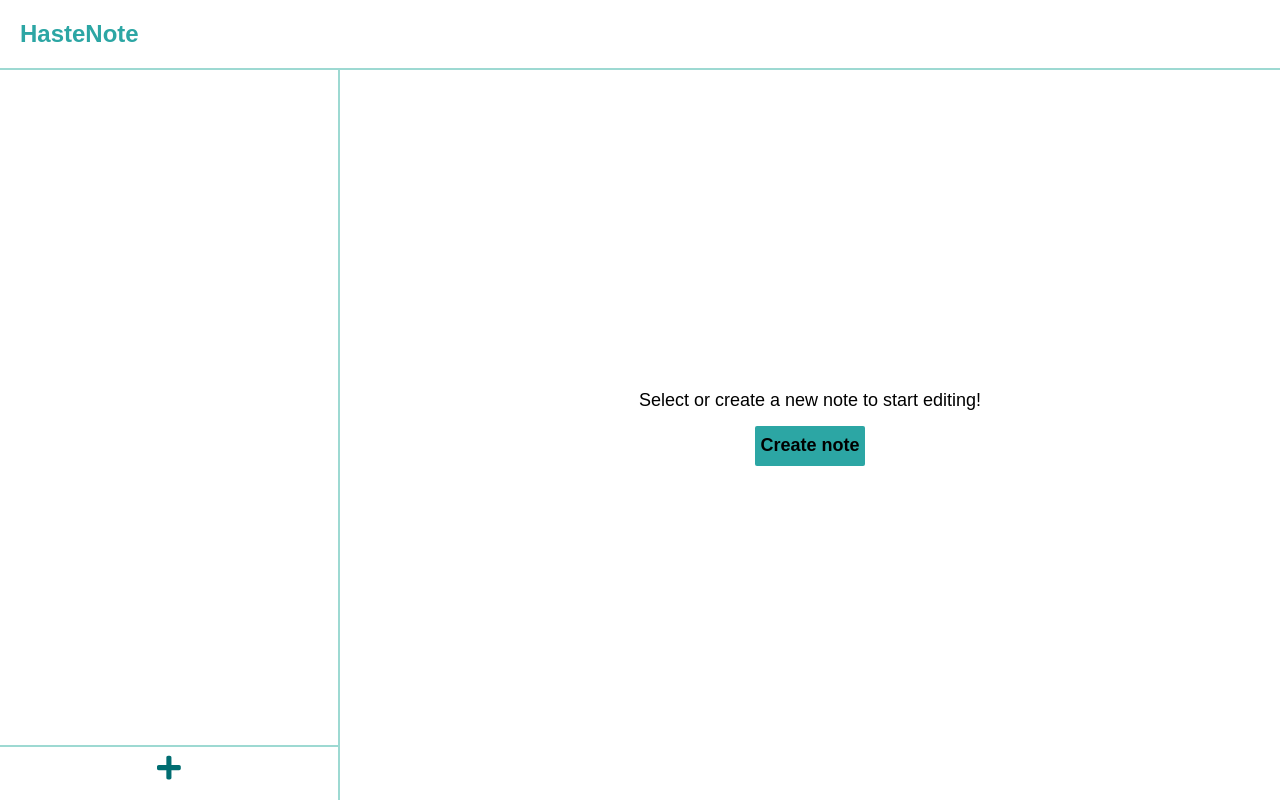
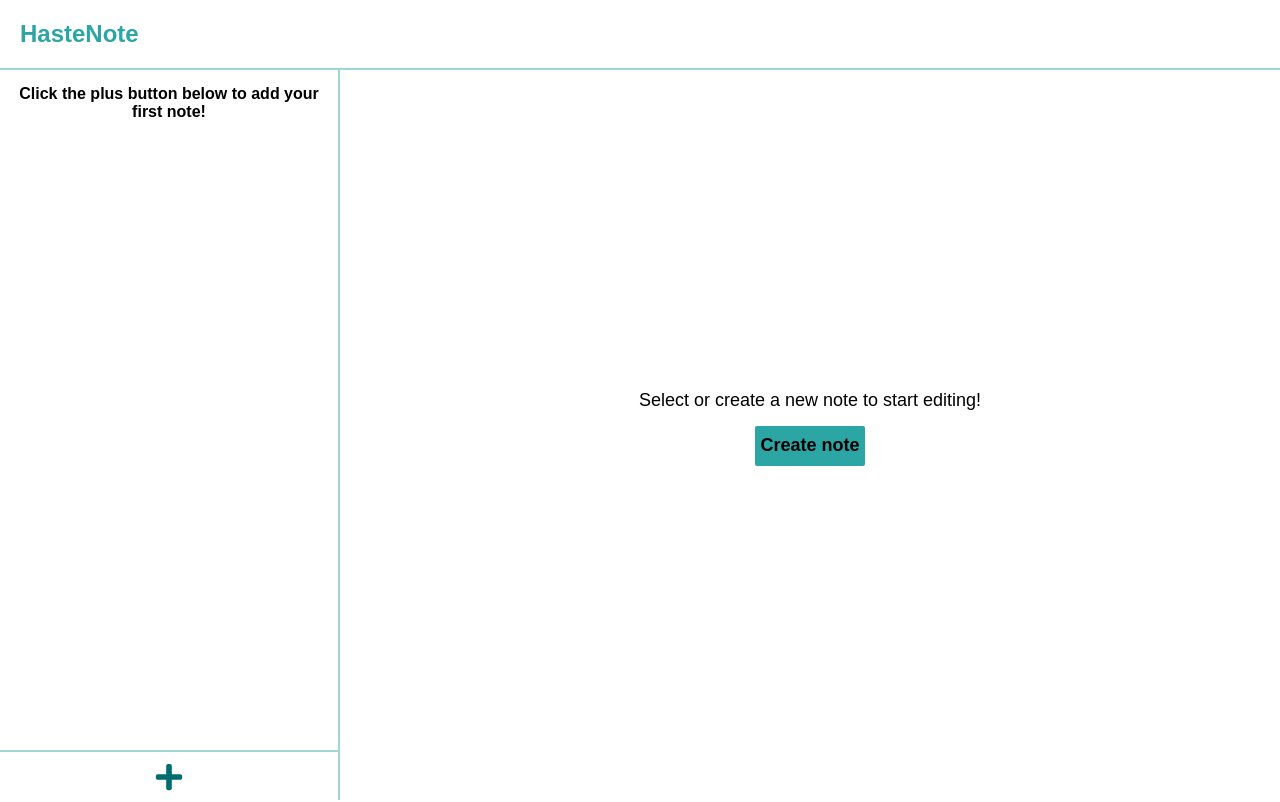
Before and after one commit to czaarek99/HasteNote, a React (Create React App) app: page / in a window 1280 px wide. Built offline with nearby package versions, Linux system fonts and the light colour scheme.

Commit message:
Fix broken UI when user has no notes

```diff
--- a/src/components/App.jsx
+++ b/src/components/App.jsx
@@ -36,7 +36,7 @@ class App extends Component {
                                   handleNameChange={this.handleNoteNameChange}
                                   handleFinishNameChange={this.handleNoteFinishNameChange}/>
                         <div className="createNoteButton2" onClick={this.addNewNote}>
-                            <FontAwesomeIcon icon="plus" title="Add new note"/>
+                            <FontAwesomeIcon className="createNoteIcon" icon="plus" size="2x" title="Add new note"/>
                         </div>
                     </div>
                     <Editor handleNoteAction={this.handleNoteAction}
--- a/src/components/NoteList.jsx
+++ b/src/components/NoteList.jsx
@@ -12,19 +12,28 @@ class NoteList extends Component {
     }
 
     getNoteList() {
+        const notes = this.props.notes;
+        if (notes.length === 0) {
+            return (
+                <section className="noNotes">
+                    <p className="noNotesText">
+                        Click the plus button below to add your first note!
+                    </p>
+                </section>
+            )
+        } else {
             return this.props.notes.map((note) => {
                 return <Note note={note}
                              key={note.id}
-                         handleOnClick= {
-                             () => {
-                                 this.props.handleOnClick(note)
-                             }
-                         }
                              handleNameChange={this.props.handleNameChange}
                              handleFinishNameChange={this.props.handleFinishNameChange}
+                             handleOnClick={() => {
+                                 this.props.handleOnClick(note)
+                             }}
                 />
             })
         }
     }
+}
 
 export default NoteList;
--- a/src/styles/app.css
+++ b/src/styles/app.css
@@ -4,13 +4,17 @@
 }
 
 .createNoteButton2 {
-    font-size: 1.7em;
     height: 50px;
-    line-height: 43px;
     color: #006d71;
     cursor: pointer;
     border-top: 2px solid #9DD9D2;
     text-align: center;
+}
+
+.createNoteIcon {
+    height: 30px;
+    width: 30px;
+    padding: 10px;
 }
 
 .appContainer {
--- a/src/styles/note.css
+++ b/src/styles/note.css
@@ -1,7 +1,7 @@
 .noteContainer {
     padding: 20px 0 20px 5px;
     background-color: #9DD9D2;
-    margin: 5px;
+    margin: 5px 5px 5px 5px;
     cursor: pointer;
 }
 
--- a/src/styles/noteList.css
+++ b/src/styles/noteList.css
@@ -1,3 +1,10 @@
 .noteList {
     height: calc(100% - 55px);
 }
+
+.noNotesText {
+    font-weight: bold;
+    margin-top: 5px;
+    padding: 10px 10px 10px 10px;
+    text-align: center;
+}
```
Lines whose indentation alone changed are shown as unchanged.
